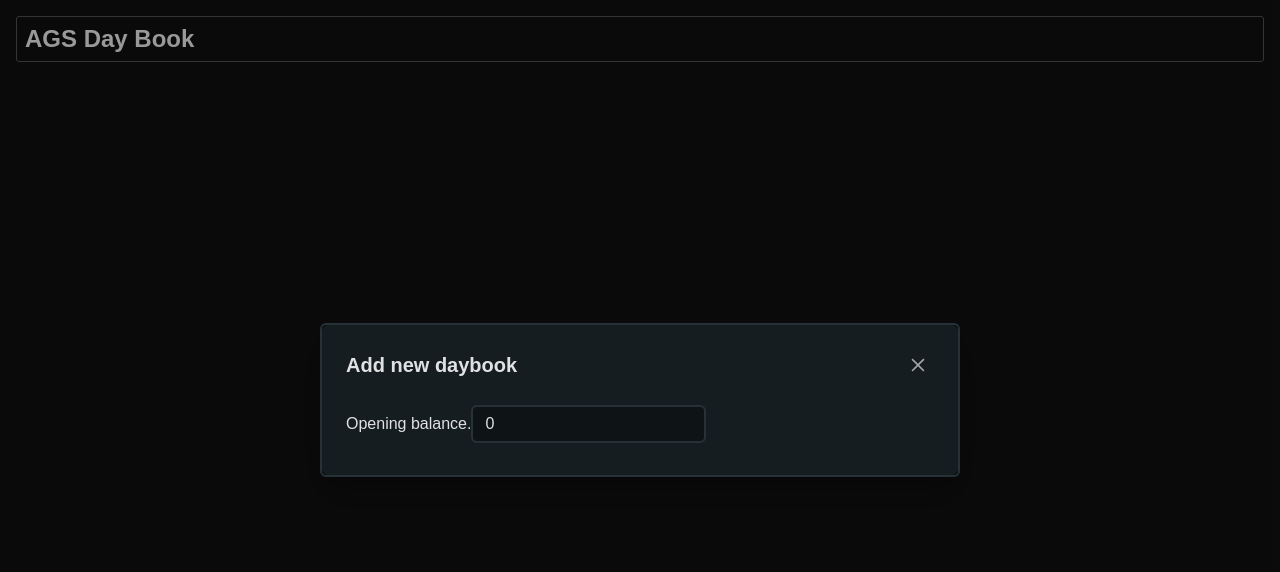
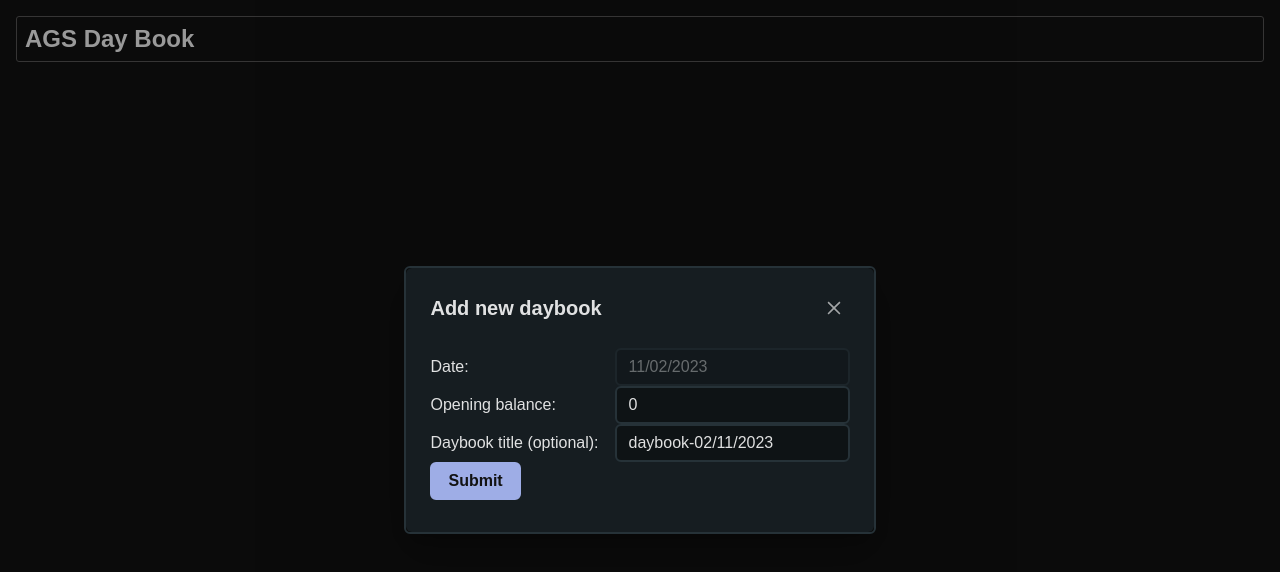
Before and after one commit to sreelakshmiHksr/Daybook_ui, a React (Create React App) app: page / in a window 1280 px wide. Both pictures are taken after a click on the button "Create your first daybook". Shown: the top 572 px of the page. Built offline with nearby package versions, Linux system fonts and the light colour scheme; a web font is replaced by a local one.

Commit message:
Daybook modal

```diff
--- /dev/null
+++ b/src/common/consts/validation.ts
@@ -0,0 +1 @@
+export const OpeningBalanceInvalid = "Opening balance should be greater than zero";
--- /dev/null
+++ b/src/common/scss/utils.scss
@@ -0,0 +1,11 @@
+.data-field {
+    display: flex;
+    align-items: center;
+    justify-content: space-between;
+    flex-wrap: wrap;
+    gap: 1rem;
+}
+
+.inline-block {
+    display: inline-block;
+}
--- /dev/null
+++ b/src/common/utils/date.ts
@@ -0,0 +1,21 @@
+
+
+/**
+ *
+ * @param date Date object
+ * @returns Date in dd/mm/yyyy
+ */
+export function getFormattedDate(date: Date) {
+    const options: Intl.DateTimeFormatOptions = { day: '2-digit', month: '2-digit', year: 'numeric' };
+    return date.toLocaleDateString('en-GB', options);
+}
+
+/**
+ *
+ * @param dateString Date string in dd/mm/yyyy
+ * @returns Date
+ */
+export function getDateFromString(dateString: string) {
+    var parts = dateString.split('/');
+    return new Date(+parts[2], +parts[1] - 1, +parts[0]);
+}
--- a/src/index.scss
+++ b/src/index.scss
@@ -2,6 +2,8 @@
 //   margin: 0;
 //   padding: 0;
 // }
+
+@import './common/scss/utils.scss';
 
 body {
   margin: 0;
--- a/src/models/day-book.ts
+++ b/src/models/day-book.ts
@@ -2,6 +2,7 @@ import { PAYMENT_MODE } from "../enums/day-book";
 
 export type DayBook  = {
     id: string;
+    title: string;
     openingBalance: number;
     date: string;
     updatedDate: string;
--- a/src/pages/DayBook/DayBook.tsx
+++ b/src/pages/DayBook/DayBook.tsx
@@ -1,38 +1,116 @@
+import { useState } from "react";
+import { DayBook } from "../../models/day-book";
 
-import { useState } from 'react';
-import { DayBook } from '../../models/day-book';
-
-import './DayBook.scss';
-import FirstDayBook from './components/FirstDayBook/FirstDayBook';
-import { Dialog } from 'primereact/dialog';
-import { InputNumber } from 'primereact/inputnumber';
-
+import "./DayBook.scss";
+import FirstDayBook from "./components/FirstDayBook/FirstDayBook";
+import { Dialog } from "primereact/dialog";
+import { InputNumber } from "primereact/inputnumber";
+import DayBookModal from "./components/DayBookModal/DayBookModal";
+import { getFormattedDate } from "../../common/utils/date";
+import { OpeningBalanceInvalid } from "../../common/consts/validation";
+import DayBookList from "./components/DayBookList/DayBookList";
+import { Button } from "primereact/button";
 
 const DayBooks = () => {
+  const [dayBooks, setDayBooks] = useState<DayBook[]>([]);
+  const [showAddDayBook, setShowAddDayBook] = useState<boolean>(false);
 
-    const [dayBooks, setDayBooks] = useState<DayBook[]>([]);
-    const [showAddDayBook, setShowAssDayBook] = useState<boolean>(false);
+  const [openingBalance, setOpeningBalance] = useState<number>(0);
+  const [dayBookDate, setDayBookDate] = useState<string>(
+    getFormattedDate(new Date())
+  );
+  const [dayBookTitle, setDayBookTitle] = useState<string>(
+    `daybook-${getFormattedDate(new Date())}`
+  );
+  const [dayBookValidationMessage, setDayBookValidationMessage] =
+    useState<string>("");
+  const [hasSubmitted, setHasSubmitted] = useState<boolean>(false);
 
-    const [openingBalance, setOpeningBalance] = useState<number>(0);
+  const showEmptyDayBookContent = dayBooks.length == 0;
 
-    const showEmptyDayBookContent = dayBooks.length == 0;
+  const onDayBookCreate = () => {
+    setShowAddDayBook(true);
+  };
 
+  const handleDayBookModalClose = () => {
+    setShowAddDayBook(false);
+  };
 
-    const onDayBookCreate = () => {
-        setShowAssDayBook(true);
+  const handleOpeningBalanceChange = (value: number) => {
+    setOpeningBalance(value);
+  };
+
+  const handleDayBookDateChange = (value: string) => {
+    setDayBookDate(value);
+  };
+
+  const handleTitleChange = (value: string) => {
+    setDayBookTitle(value);
+  };
+
+  const handleSubmitDayBook = () => {
+    setHasSubmitted(true);
+    const isInvalid = openingBalance <= 0;
+    setDayBookValidationMessage(
+      openingBalance <= 0 ? OpeningBalanceInvalid : ""
+    );
+
+    if (!isInvalid) {
+      addNewDayBook();
+      setShowAddDayBook(false);
     }
+  };
 
-    return <div className='day-books'>
-        {
-            showEmptyDayBookContent && <FirstDayBook onDayBookCreate={onDayBookCreate} className='day-books__empty'></FirstDayBook>
-        }
-        {
-            showAddDayBook && <Dialog header="Add new daybook" visible style={{ width: '50vw' }} onHide={() => setShowAssDayBook(false)}>
-                <label htmlFor="openingBalance">Opening balance.</label>
-                <InputNumber inputId='openingBalance' value={openingBalance} onValueChange={(e) => setOpeningBalance(Number(e.value))} useGrouping={false} />
-            </Dialog>
-        }
-    </div>;
-}
+  const addNewDayBook = () => {
+    const newDayBook: DayBook = {
+      date: dayBookDate,
+      id: `${Date.now()}`,
+      title: dayBookTitle,
+      openingBalance: openingBalance,
+      updatedDate: new Date().toISOString(),
+    };
+    setDayBooks((prev) => [...prev, newDayBook]);
+  };
+
+  const handleAddNewDayBook = () => {
+    setShowAddDayBook(true);
+  };
+
+  return (
+    <div className="day-books">
+      {showEmptyDayBookContent && (
+        <FirstDayBook
+          onDayBookCreate={onDayBookCreate}
+          className="day-books__empty"
+        ></FirstDayBook>
+      )}
+      {!showEmptyDayBookContent && (
+        <div>
+          <div>
+            <Button
+              label="Add new daybook"
+              type="button"
+              onClick={handleAddNewDayBook}
+            />
+          </div>
+          <DayBookList items={dayBooks} />
+        </div>
+      )}
+      {showAddDayBook && (
+        <DayBookModal
+          date={dayBookDate}
+          title={dayBookTitle}
+          errorMessage={dayBookValidationMessage}
+          openingBalance={openingBalance}
+          onDateChange={handleDayBookDateChange}
+          onOpeningBalanceChange={handleOpeningBalanceChange}
+          onTitleChange={handleTitleChange}
+          onClose={handleDayBookModalClose}
+          onSubmit={handleSubmitDayBook}
+        />
+      )}
+    </div>
+  );
+};
 
 export default DayBooks;
--- /dev/null
+++ b/src/pages/DayBook/components/DayBookList/DayBookList.tsx
@@ -0,0 +1,18 @@
+import { FC } from "react";
+import { DayBook } from "../../../../models/day-book";
+
+type DayBookListType = {
+  items: DayBook[];
+};
+
+const DayBookList: FC<DayBookListType> = ({ items = [] }) => {
+  return (
+    <ul>
+      {items.map((db) => {
+        return <li key={db.id}>{db.title}</li>;
+      })}
+    </ul>
+  );
+};
+
+export default DayBookList;
--- /dev/null
+++ b/src/pages/DayBook/components/DayBookModal/DayBookModal.scss
@@ -0,0 +1 @@
+.day-book-modal-content {}
--- /dev/null
+++ b/src/pages/DayBook/components/DayBookModal/DayBookModal.tsx
@@ -0,0 +1,100 @@
+import { Dialog } from "primereact/dialog";
+import { InputNumber } from "primereact/inputnumber";
+import { InputText } from "primereact/inputtext";
+
+import { Calendar } from "primereact/calendar";
+
+import { FC, SyntheticEvent } from "react";
+
+import {
+  getDateFromString,
+  getFormattedDate,
+} from "../../../../common/utils/date";
+import { FormEvent } from "primereact/ts-helpers";
+
+import { Button } from "primereact/button";
+
+import "./DayBookModal.scss";
+
+type DayBookModalType = {
+  openingBalance: number;
+  date: string;
+  title?: string;
+  canChangeDate?: boolean;
+  isReadOnly?: boolean;
+  errorMessage?: string;
+  onDateChange?: (date: string) => void;
+  onOpeningBalanceChange?: (value: number) => void;
+  onTitleChange?: (value: string) => void;
+  onClose?: () => void;
+  onSubmit?: () => void;
+};
+
+const DayBookModal: FC<DayBookModalType> = ({
+  openingBalance,
+  date,
+  title,
+  canChangeDate = false,
+  isReadOnly,
+  errorMessage,
+  onOpeningBalanceChange,
+  onDateChange,
+  onTitleChange,
+  onClose,
+  onSubmit,
+}) => {
+  const handleDateChange = (
+    e: FormEvent<Date, SyntheticEvent<Element, Event>>
+  ) => {
+    if (e.value) {
+      onDateChange?.(getFormattedDate(e.value));
+    }
+  };
+
+  return (
+    <Dialog
+      header="Add new daybook"
+      visible
+      onHide={() => onClose?.()}
+      contentClassName="day-book-modal-content"
+    >
+      <div>
+        <div className="data-field">
+          <label htmlFor="openingBalance">Date:</label>
+          <Calendar
+            disabled={!canChangeDate || isReadOnly}
+            value={getDateFromString(date)}
+            onChange={handleDateChange}
+          />
+        </div>
+        <div className="data-field">
+          <label htmlFor="openingBalance">Opening balance:</label>
+          <InputNumber
+            inputId="openingBalance"
+            value={openingBalance}
+            disabled={isReadOnly}
+            onValueChange={(e) => onOpeningBalanceChange?.(Number(e.value))}
+            useGrouping={false}
+            className={`${!!errorMessage ? "p-invalid" : ""}`}
+          />
+        </div>
+        <div className="data-field">
+          <label htmlFor="dayBookTitle">Daybook title (optional):</label>
+          <InputText
+            value={title}
+            disabled={isReadOnly}
+            onChange={(e) => onTitleChange?.(e.currentTarget.value)}
+          />
+        </div>
+        {errorMessage && (
+          <span className="inline-block p-inline-message p-inline-message-error">
+            {errorMessage}
+          </span>
+        )}
+      </div>
+      <Button type="button" label="Submit" onClick={onSubmit} />
+    </Dialog>
+  );
+};
+
+export default DayBookModal;
```
